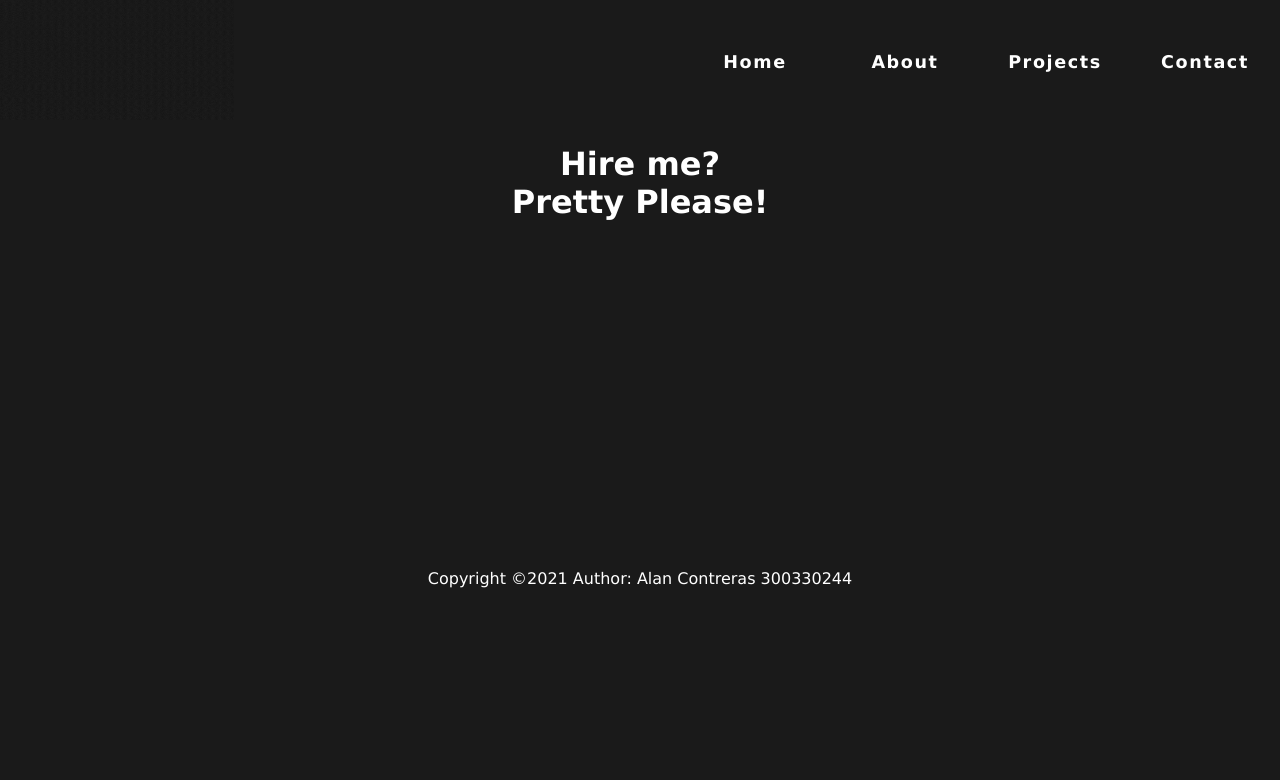
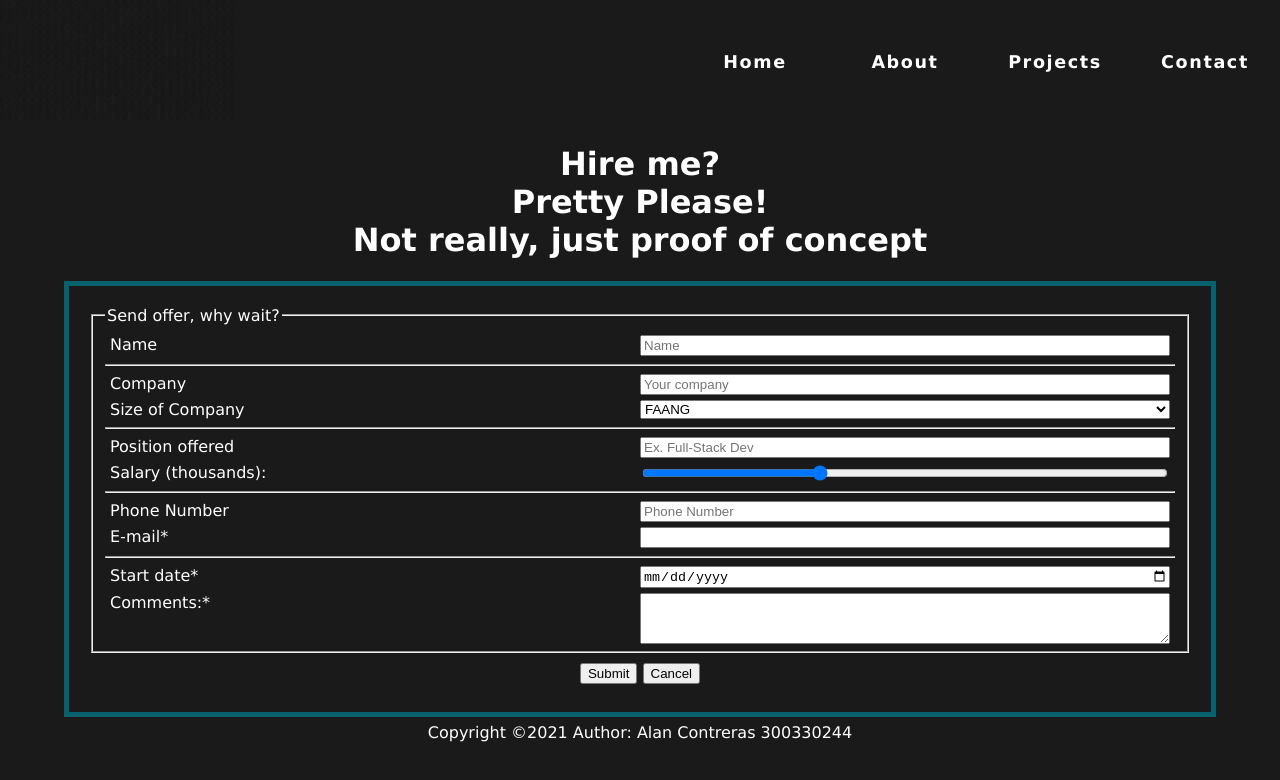
Before and after one commit to AlanContrerasM/PortfolioFirstDraft, a plain HTML site: page contact.html in a window 1280 px wide. Drawn offline with Linux system fonts and the light colour scheme.

Commit message:
Add contact page

```diff
--- a/contact.html
+++ b/contact.html
@@ -35,19 +35,118 @@
       </header>
 
       <main>
-        <div><h1 id="projectsTitle" class="center">
-            Hire me? <br>Pretty Please!
-        </h1></div>
-        <div id="contactSection">
-            <!-- just a form -->
+        <div>
+          <h1 id="projectsTitle" class="center">
+            Hire me? <br />Pretty Please!<br>Not really, just proof of concept
+          </h1>
+        </div>
+        <div id="contactPageSection">
+          <!-- just a form -->
+          <form >
+            <fieldset>
+                <legend>Send offer, why wait?</legend>
+
+                <div>
+                    <label for="name">Name</label>
+                    <input
+                      type="text"
+                      name="name"
+                      id="nameForm"
+                      placeholder="Name"
+                      class="contactFormEl"
+                      required
+                    />
+                  </div>
+                  <hr>
+
+                  <div>
+                    <label for="company">Company</label>
+                    <input
+                      type="text"
+                      name="company"
+                      id="company"
+                      class="contactFormEl"
+                      placeholder="Your company"
+                      required
+                    />
+                  </div>
+                  <div>
+                    <label >Size of Company</label>
+                    <select name="companyType" id="companyType" class="contactFormEl" required >
+                        <option value="FAANG">FAANG</option>
+                        <option value="Fortune">Fortune</option>
+                        <option value="Big">Big</option>
+                        <option value="Medium">Medium</option>
+                        <option value="Small">Small</option>
+                    </select>
+                </div>
+                <hr>
+                  <div>
+                    <label for="position">Position offered</label>
+                    <input
+                      type="text"
+                      name="position"
+                      id="position"
+                      class="contactFormEl"
+                      placeholder="Ex. Full-Stack Dev"
+                      required
+                    />
+                  </div>
+                  <div>
+                    <label for="salary">Salary (thousands): <span id="salarySpan"></span></label>
+                    <input type="range" name="salary" id="salary" min="0" class="contactFormEl" max="150" value="50" step="10" required>
+                </div>
+                <hr>
+                  <div>
+                    <label for="phone">Phone Number</label>
+                    <input
+                      type="text"
+                      name="phone"
+                      class="contactFormEl"
+                      id="phone"
+                      placeholder="Phone Number"
+                      required
+                    />
+                  </div>
+
+                  <div>
+                    <label for="email">E-mail*</label>
+                    <input
+                      type="email"
+                      name="email"
+                      id="email"
+                      class="contactFormEl"
+                      placeholder=""
+                      required
+                    />
+                  </div>
+                  <hr>
+                  <div>
+                    <label for="date">Start date*</label>
+                    <input type="date" name="date" id="dateForm" class="contactFormEl">
+                </div>
 
 
+                <div>
+                    <label for="comments">Comments:*</label>
+                    <textarea name="comments" id="comments" rows="3" class="contactFormEl" ></textarea>
+                </div>
+            </fieldset>
+
+            <div id="buttons" class="formButtons">
+                <button type="submit">
+                    Submit
+                </button>
+                <button type="reset">
+                    Cancel
+                </button>
+          </form>
         </div>
       </main>
 
       <footer>Copyright &copy;2021 Author: Alan Contreras 300330244</footer>
     </div>
 
-    <script src="projects.js"></script>
+    <script src="contact.js"></script>
   </body>
 </html>
--- /dev/null
+++ b/contact.js
@@ -0,0 +1,93 @@
+//event listeners for drop down menu
+const DropDMenus = document.querySelectorAll(".drop-menu");
+
+DropDMenus.forEach((menu) => {
+  // console.log("creating event drop down");
+  menu.parentElement.addEventListener("mouseover", (e) => {
+    menu.classList.toggle("invisible");
+  });
+  menu.parentElement.addEventListener("mouseout", (e) => {
+    menu.classList.toggle("invisible");
+  });
+});
+
+//form stuff
+let form = document.getElementsByTagName("form")[0];
+let inputs = document.querySelectorAll(".contactFormEl");
+// const nameForm = document.getElementById("nameForm")
+// const company = document.getElementById("company")
+// const companyType = document.getElementById("companyType")
+// const position = document.getElementById("position")
+// const salary = document.getElementById("salary");
+// const phone = document.getElementById("phone")
+// const email = document.getElementById("email")
+// const dateForm = document.getElementById("dateForm")
+// const comments = document.getElementById("comments")
+
+form.addEventListener("submit", (e) => {
+  e.preventDefault();
+  let isCorrect = e.target.checkValidity();
+  e.target.reportValidity();
+  if (isCorrect) {
+    submitForm();
+  }
+});
+
+function submitForm(){
+
+    const mainSection = document.getElementsByTagName("main")[0];
+    // let values = {};
+    //creating the div that will act as a blocker
+    const alertDiv = document.createElement("div");
+    alertDiv.classList.add("alertContainer");
+    alertDiv.classList.add("center");
+
+    //creating the actual container div
+    const alertInfoContainer = document.createElement("div");
+    alertInfoContainer.setAttribute("id", "alertInfo");
+
+    //first message
+    let contactMessage = document.createElement("div");
+    contactMessage.innerHTML = `<strong>Job Offer sent:</strong>`;
+    alertInfoContainer.appendChild(contactMessage);
+
+    //creating close button
+    let closeButton = document.createElement("div");
+    closeButton.innerText = "X";
+    closeButton.setAttribute("id", "closeButton");
+    closeButton.addEventListener("click",()=>{
+        mainSection.removeChild(alertDiv);
+    })
+    alertInfoContainer.appendChild(closeButton);
+
+
+
+
+    //get all inputs and display it.
+    for(let value of inputs){
+        // values[value.name] = value.value;
+
+        let newDiv = document.createElement("div");
+
+        newDiv.innerHTML = `<strong>${value.name}</strong>: ${value.value}`;
+        alertInfoContainer.appendChild(newDiv);
+
+
+    }
+
+    alertDiv.appendChild(alertInfoContainer);
+    mainSection.appendChild(alertDiv);
+    // console.table(values)
+}
+
+
+//range slider
+const salary = document.getElementById("salary");
+const salarySpan = document.getElementById("salarySpan");
+
+salary.addEventListener("change", (e) => {
+  salarySpan.innerText = `$${e.target.value}K`;
+  if (e.target.value == 150) {
+    salarySpan.innerText += "+";
+  }
+});
--- a/styles.css
+++ b/styles.css
@@ -626,8 +626,8 @@ footer {
   text-align: justify;
 }
 
-#captionP h1{
-    text-align: center;
+#captionP h1 {
+  text-align: center;
 }
 #visitP {
   cursor: pointer;
@@ -652,6 +652,63 @@ footer {
   margin: 0 5%;
 }
 
+/* contact page */
+
+#contactPageSection {
+  border: 5px solid #07606c;
+  display: grid;
+  grid-template-columns: 1fr;
+  padding: 20px 20px;
+  width: 90%;
+  margin: auto;
+  gap: 30px;
+  color: white;
+}
+
+.alertContainer {
+  position: fixed;
+  top: 0;
+  height: 100%;
+  background-color: rgba(83, 83, 83, 0.467);
+  width: 100%;
+}
+
+#alertInfo{
+    background-color: #1a1a1a;
+    color: white;
+    font-size: 2em;
+    padding: 40px 0;
+    width: 70%;
+    margin: auto;
+    position: relative;
+}
+
+#closeButton{
+    position: absolute;
+    top: 5px;
+    right: 5px;
+    cursor: pointer;
+    transition: .3s;
+}
+
+#closeButton:hover{
+    color: #1fbdd3;
+  background-image: -moz-linear-gradient(to bottom, #1a1a1a, #12121217);
+}
+fieldset {
+  height: 90%;
+}
+
+fieldset > div {
+  display: grid;
+  grid-template-columns: 1fr 1fr;
+  margin: 5px 5px;
+}
+
+.formButtons {
+  margin-top: 10px;
+  text-align: center;
+}
 /* for tablets */
 @media only screen and (max-width: 1024px) {
 }
```
